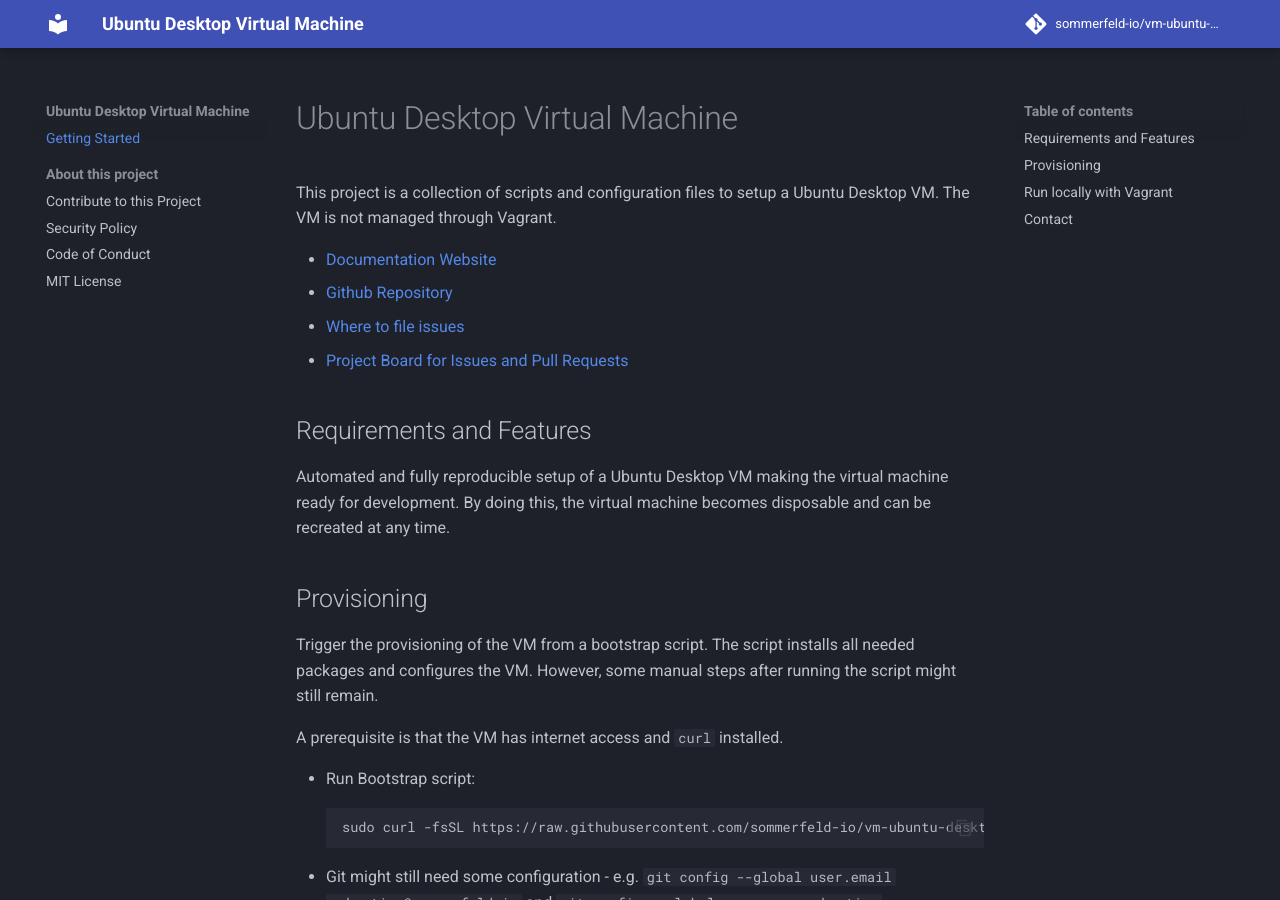
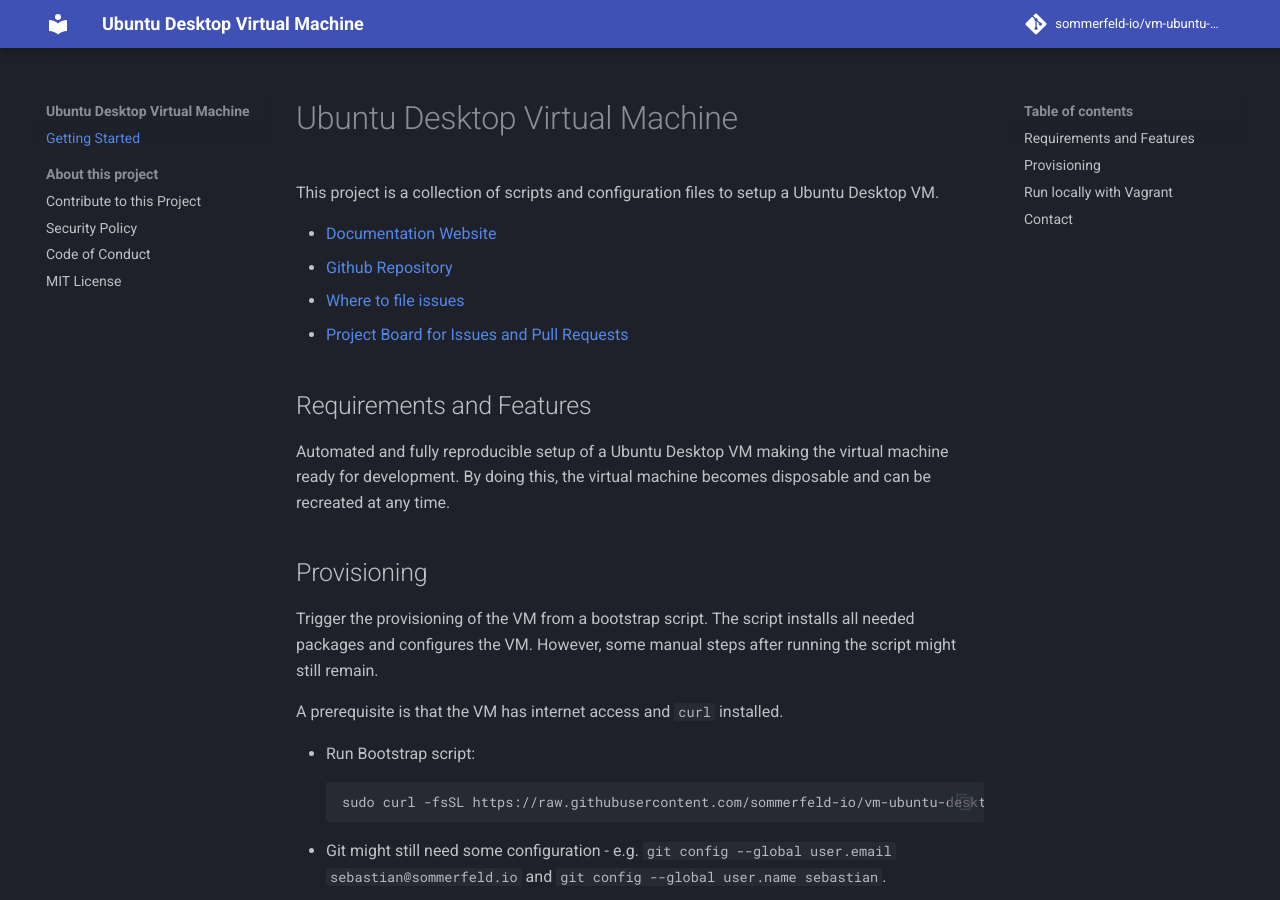
Before and after one commit to sommerfeld-io/vm-ubuntu-desktop, an MkDocs documentation site: the page built from docs/index.md, in a window 1280 px wide and 900 px high. Built offline with MkDocs 1.6.1 and Material for MkDocs 9.7.7, drawn with Linux system fonts in a browser that asks for light colours; comment, search, counter and statistics services are not loaded.

Commit message:
docs: minor update

```diff
--- a/docs/index.md
+++ b/docs/index.md
@@ -4,7 +4,7 @@
 [file-issues]: https://github.com/sommerfeld-io/vm-ubuntu-desktop/issues
 [project-board]: https://github.com/orgs/sommerfeld-io/projects/1/views/17
 
-This project is a collection of scripts and configuration files to setup a Ubuntu Desktop VM. The VM is not managed through Vagrant.
+This project is a collection of scripts and configuration files to setup a Ubuntu Desktop VM.
 
 - [Documentation Website][doc-website]
 - [Github Repository][github-repo]
```
